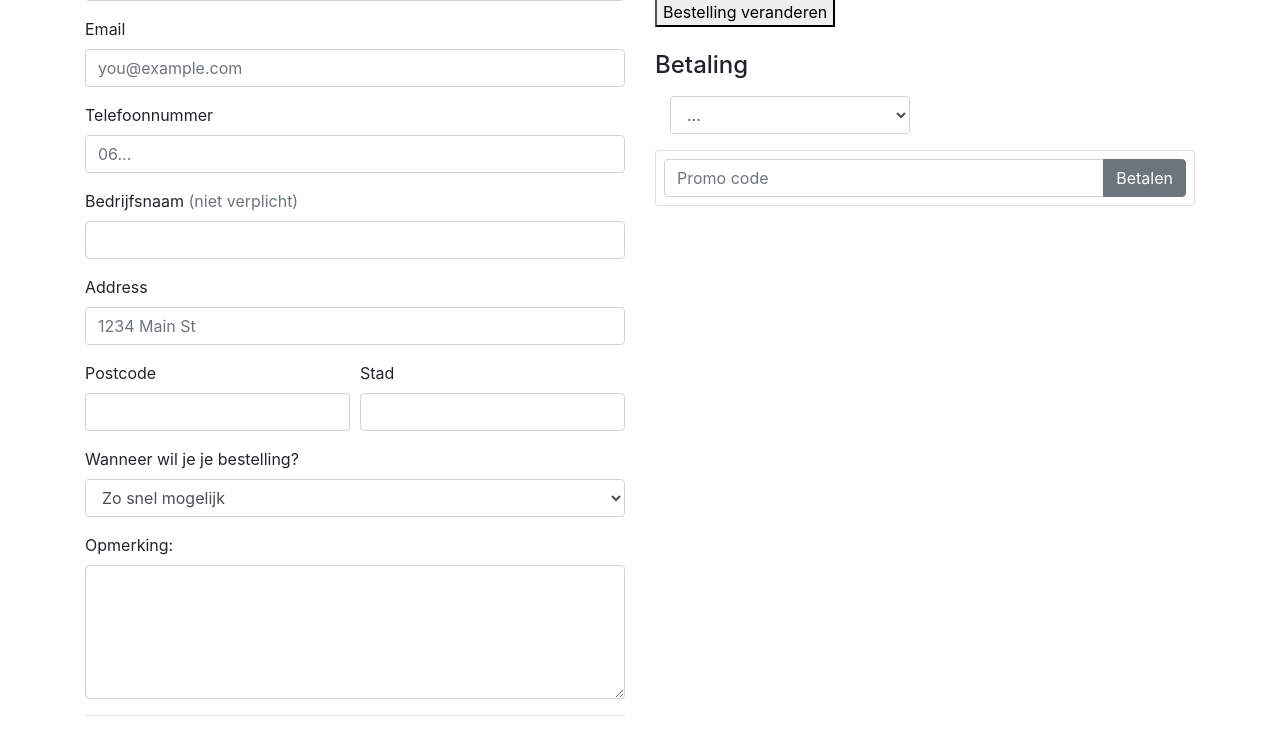
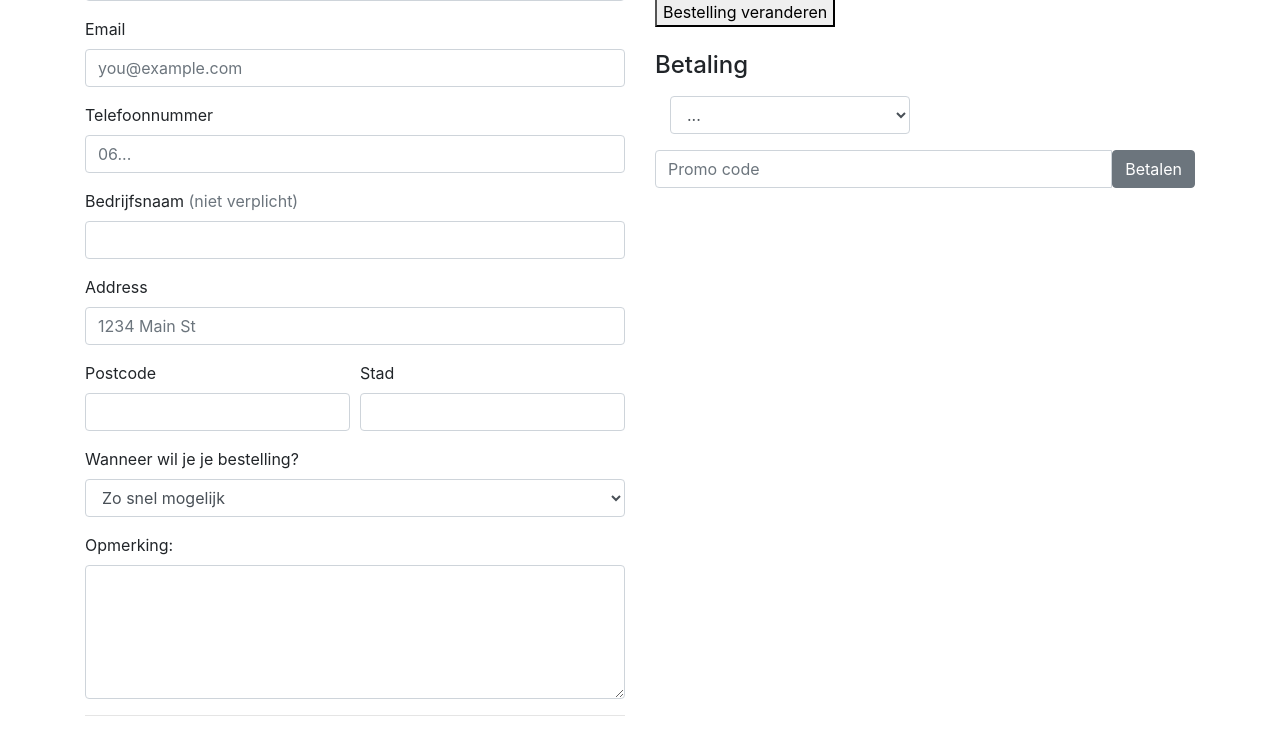
Before and after one commit to Hamzam2000/Examenproject-Doner-Corner, a PHP site: page /gegevensUser.php in a window 1280 px wide. Shown: the part 701-1440 px from the top of the page. Run offline with PHP 8.4, Linux system fonts and the light colour scheme.

Commit message:
Versie 1.04

```diff
--- a/gegevensUser.php
+++ b/gegevensUser.php
@@ -37,14 +37,13 @@ include "includes/gegevensUser.inc.php";
 </header>
 <br>
 <div class="container">
-
+    <form method="post" action="gegevensUser.php">
     <div class="row">
         <div class="col-md-6 order-md-2 mb-4">
             <h4 class="d-flex justify-content-between align-items-center mb-3">
                 <span class="text-muted">Jouw bestelling</span>
             </h4>
             <hr>
-                <form method="post" action="producten.php">
                     <table class="table table-bordered">
                         <tr>
                             <th>Item Name</th>
@@ -71,9 +70,7 @@ include "includes/gegevensUser.inc.php";
                             $total = $total + ($values["quantity"] * $values["price"]);
                         }
                         ?>
-                </form>
 
-                <form method="post" action="gegevensUser.php">
                     <tr>
 
                         <td colspan="3" align="right">Total</td>
@@ -83,7 +80,6 @@ include "includes/gegevensUser.inc.php";
                     }
                     ?>
                     </table>
-                </form>
             <div>
                 <button onclick="window.location.href = 'producten.php';">Bestelling veranderen</button>
             </div>
@@ -96,25 +92,18 @@ include "includes/gegevensUser.inc.php";
                     <option>Contant</option>
                 </select>
             </div>
-            <form class="card p-2">
                 <div class="input-group">
                     <input type="text" class="form-control" placeholder="Promo code">
-                    <form method="post" action="Betalen.php">
-                    <div class="input-group-append">
-                        <input align="right" type="submit" name="Betalen" class="btn btn-secondary" value="Betalen" />
-                    </div>
-                    </form>
+                        <button name="Betalen" type="submit" class="btn btn-secondary">Betalen</button>
                 </div>
-            </form>
         </div>
         <div class="col-md-6 order-md-1">
             <h4 class="mb-3">Jouw gegevens</h4>
             <hr>
-            <form class="needs-validation" novalidate="">
                 <div class="row">
                     <div class="col-md-12 mb-3">
                         <label for="firstName">Naam</label>
-                        <input name="name" type="text" class="form-control" id="firstName" placeholder="" value="" required="">
+                        <input name="naam" type="text" class="form-control" id="firstName" placeholder="" value="" required="">
                         <div class="invalid-feedback">
                             Valid first name is required.
                         </div>
@@ -185,7 +174,6 @@ include "includes/gegevensUser.inc.php";
                     <label for="comment">Opmerking:</label>
                     <textarea name="remarks" class="form-control" rows="5" id="comment"></textarea>
                 </div>
-                </form>
 
                 <hr class="mb-4">
 
--- a/includes/gegevensUser.inc.php
+++ b/includes/gegevensUser.inc.php
@@ -5,7 +5,7 @@ $conn = getdb();
 $msg = "";
 
 if (isset($_POST['Betalen'])) {
-    $name = ($_POST['name']);
+    $naam = ($_POST['naam']);
     $email = ($_POST['email']);
     $phonenumber = ($_POST['phonenumber']);
     $companyname = ($_POST['companyname']);
@@ -16,10 +16,10 @@ if (isset($_POST['Betalen'])) {
     $products = "";
     $remarks = ($_POST['remarks']);
     $paymentOption = ($_POST['paymentOption']);
-    $total = ($_POST['totalPrice']);
+    /*$total = ($_POST['totalPrice']);*/
 
-    $conn->query("INSERT INTO order (name,email,phonenumber,companyname,adress,postcode,city,delivery_time,products,remarks,paymentOption,totalPrice) VALUES ('$name', '$email', '$phonenumber', '$companyname', '$adress', '$postcode', '$city', '$delivery_time', '$products', '$remarks', '$paymentOption', '$total')");
-    echo '<script>window.location="Betalen.php"</script>';
+    $conn->query("INSERT INTO order (naam,email,phonenumber,companyname,adress,postcode,city,delivery_time,products,remarks,paymentOption) VALUES ('$naam', '$email', '$phonenumber', '$companyname', '$adress', '$postcode', '$city', '$delivery_time', '$products', '$remarks', '$paymentOption')");
+    header("Location: Betalen.php");
 
 }
 ?>
```
